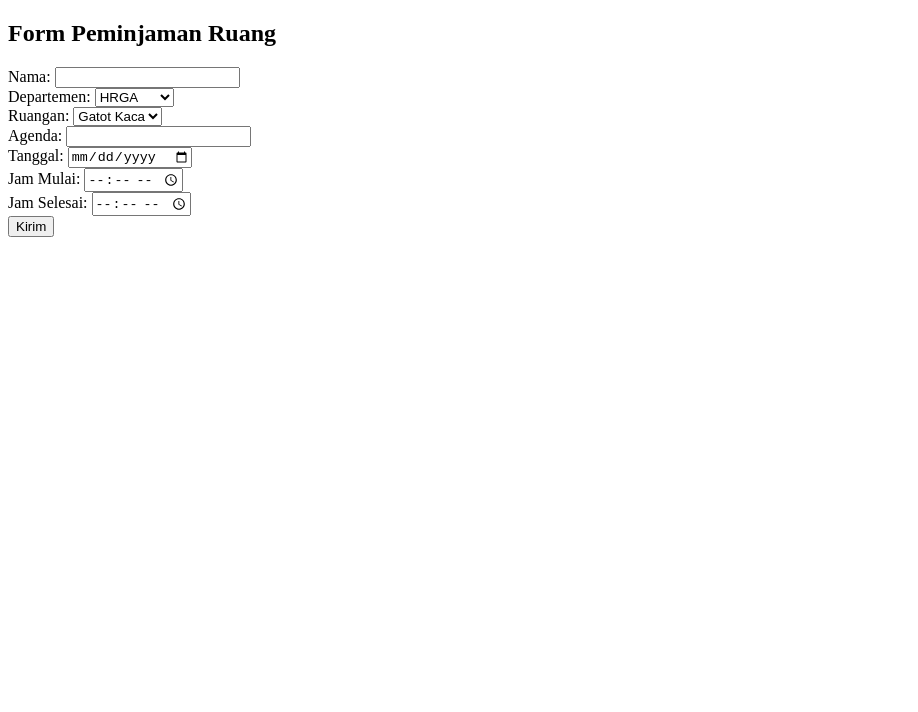
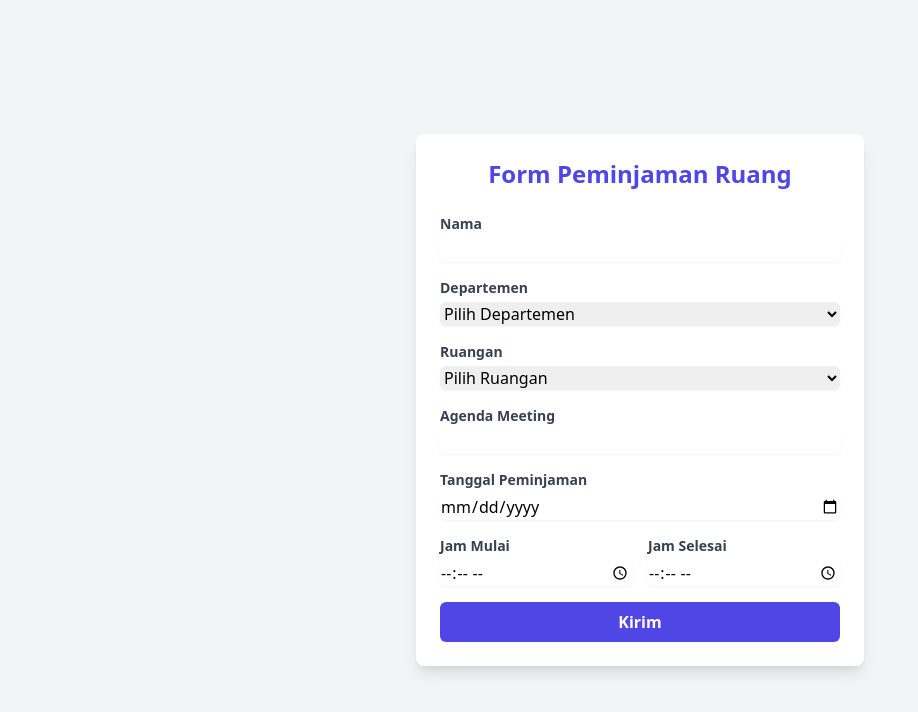
Before and after one commit to Muhamadmustopa/roommeetingMAP, a plain HTML site: page daftar.html in a window 1280 px wide. Shown: the whole page, without its empty margins (0-918 px from the left). Drawn offline with nearby package versions, Linux system fonts and the light colour scheme.

Commit message:
Update daftar.html

```diff
--- a/daftar.html
+++ b/daftar.html
@@ -4,34 +4,67 @@
   <meta charset="UTF-8" />
   <meta name="viewport" content="width=device-width, initial-scale=1.0"/>
   <title>Form Peminjaman Ruang Meeting</title>
+  <link href="https://cdn.jsdelivr.net/npm/tailwindcss@2.2.19/dist/tailwind.min.css" rel="stylesheet">
 </head>
-<body>
-  <h2>Form Peminjaman Ruang</h2>
-  <form id="peminjaman-form">
-    <label>Nama: <input type="text" name="nama" required /></label><br/>
-    <label>Departemen:
-      <select name="departemen" required>
+<body class="bg-gray-100 flex items-center justify-center min-h-screen p-4">
+
+  <div class="w-full max-w-md bg-white shadow-lg rounded-lg p-6">
+    <h2 class="text-2xl font-bold text-center text-indigo-600 mb-6">Form Peminjaman Ruang</h2>
+
+    <form id="peminjaman-form" class="space-y-4">
+      <div>
+        <label class="block text-sm font-semibold text-gray-700">Nama</label>
+        <input type="text" name="nama" required class="mt-1 block w-full rounded-md border-gray-300 shadow-sm focus:ring focus:ring-indigo-200"/>
+      </div>
+
+      <div>
+        <label class="block text-sm font-semibold text-gray-700">Departemen</label>
+        <select name="departemen" required class="mt-1 block w-full rounded-md border-gray-300 shadow-sm focus:ring focus:ring-indigo-200">
+          <option value="">Pilih Departemen</option>
           <option value="HRGA">HRGA</option>
           <option value="FA">FA</option>
           <option value="ITDS">ITDS</option>
           <option value="MKT">MKT</option>
           <option value="SAS-SLS">SAS-SLS</option>
         </select>
-    </label><br/>
-    <label>Ruangan:
-      <select name="ruangan" required>
+      </div>
+
+      <div>
+        <label class="block text-sm font-semibold text-gray-700">Ruangan</label>
+        <select name="ruangan" required class="mt-1 block w-full rounded-md border-gray-300 shadow-sm focus:ring focus:ring-indigo-200">
+          <option value="">Pilih Ruangan</option>
           <option value="Gatot Kaca">Gatot Kaca</option>
           <option value="Srikandi">Srikandi</option>
           <option value="Arjuna">Arjuna</option>
         </select>
-    </label><br/>
-    <label>Agenda: <input type="text" name="agenda" required /></label><br/>
-    <label>Tanggal: <input type="date" name="tanggal" required /></label><br/>
-    <label>Jam Mulai: <input type="time" name="jam_mulai" required /></label><br/>
-    <label>Jam Selesai: <input type="time" name="jam_selesai" required /></label><br/>
+      </div>
 
-    <button type="submit">Kirim</button>
+      <div>
+        <label class="block text-sm font-semibold text-gray-700">Agenda Meeting</label>
+        <input type="text" name="agenda" required class="mt-1 block w-full rounded-md border-gray-300 shadow-sm focus:ring focus:ring-indigo-200"/>
+      </div>
+
+      <div>
+        <label class="block text-sm font-semibold text-gray-700">Tanggal Peminjaman</label>
+        <input type="date" name="tanggal" required class="mt-1 block w-full rounded-md border-gray-300 shadow-sm focus:ring focus:ring-indigo-200"/>
+      </div>
+
+      <div class="grid grid-cols-2 gap-4">
+        <div>
+          <label class="block text-sm font-semibold text-gray-700">Jam Mulai</label>
+          <input type="time" name="jam_mulai" required class="mt-1 block w-full rounded-md border-gray-300 shadow-sm focus:ring focus:ring-indigo-200"/>
+        </div>
+        <div>
+          <label class="block text-sm font-semibold text-gray-700">Jam Selesai</label>
+          <input type="time" name="jam_selesai" required class="mt-1 block w-full rounded-md border-gray-300 shadow-sm focus:ring focus:ring-indigo-200"/>
+        </div>
+      </div>
+
+      <button type="submit" class="w-full py-2 px-4 bg-indigo-600 hover:bg-indigo-700 text-white rounded-md font-semibold transition duration-200">
+        Kirim
+      </button>
     </form>
+  </div>
 
   <script>
     const form = document.getElementById('peminjaman-form');
@@ -52,11 +85,11 @@
       });
 
       if (res.ok) {
-        alert('Data berhasil dikirim!');
+        alert('✅ Data berhasil dikirim!');
         form.reset();
       } else {
         const err = await res.text();
-        alert('Gagal mengirim data: ' + err);
+        alert('❌ Gagal mengirim data: ' + err);
       }
     });
   </script>
```
Lines whose indentation alone changed are shown as unchanged.
